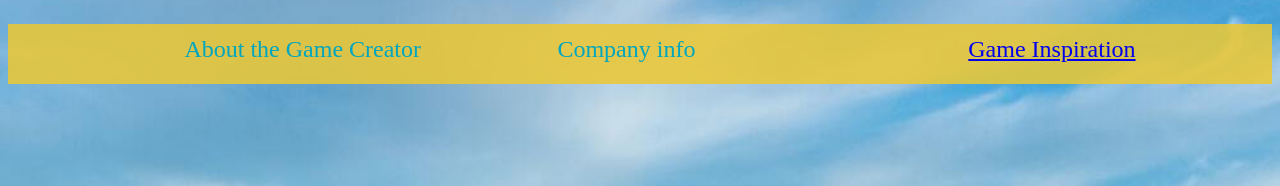
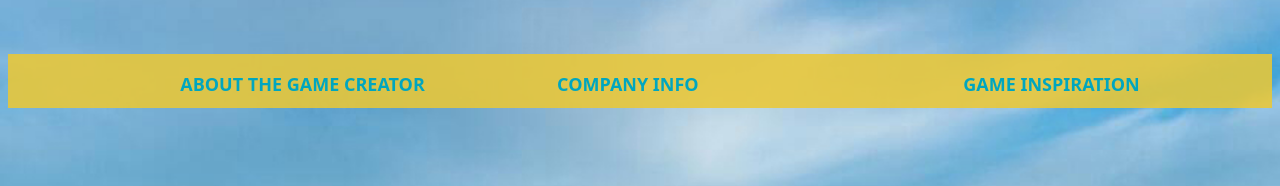
Before and after one commit to 2022-Spring-Cohort/donut-maker-AveryCS, a website: page index.html in a window 1280 px wide. Shown: the top 186 px of the page. Drawn offline with Linux system fonts and the light colour scheme.

Commit message:
header links looking good

```diff
--- a/css/style.css
+++ b/css/style.css
@@ -18,7 +18,7 @@ body{
 }
 
 .topButtons{
-    padding-top: .5em;
+    padding-top: 1em;
     display: flex;
     justify-content: center;
     justify-content: space-evenly;
@@ -27,8 +27,23 @@ body{
     color: #00a6bf;
     height: 2em;
     font-size: x-large;
+    font-family: system-ui,-apple-system,system-ui,"Segoe UI",Roboto,Ubuntu,"Helvetica Neue",sans-serif;
+  font-size: 18px;
+  font-weight: 600;
+  margin-top: 3em;
 }
 
+.cookieLink a:visited{
+  color: #00a6bf;
+  text-decoration: none;
+
+}
+
+.cookieLink {
+  color: #00a6bf;
+  text-decoration: none;
+
+}
 .portfolioGithubLink{
     display: flex;
     justify-content: center;
@@ -74,6 +89,11 @@ body{
     border-radius: 25px;
     border: 5px solid #0a7224;
     padding: 20px;
+  color: #0a7224;
+  font-family: system-ui,-apple-system,system-ui,"Segoe UI",Roboto,Ubuntu,"Helvetica Neue",sans-serif;
+  font-size: 18px;
+  font-weight: 600;
+
 
 
 
--- a/index.html
+++ b/index.html
@@ -12,15 +12,15 @@
     <header>
       <nav >
         <ul class ="topButtons">
-          <li class="aboutMeLink">About the Game Creator</li>
-          <li> <a id="companyInfoButton" class ="companyButton">Company info</button></li>
+          <li class="aboutMeLink">ABOUT THE GAME CREATOR</li>
+          <li> <a id="companyInfoButton" class ="companyButton">COMPANY INFO</button></li>
           <div id="myModal" class="companyModal">
             <div class="modalContent">
               <span class="companyClose">&times;</span>
               <p>Here is some information about the company. This company is great</p>
             </div>
           </div>
-           <a href = "https://cookie-clicker.co"/><li class ="addressButton">Game Inspiration</button></li></a>
+           <a class = "cookieLink" href = "https://cookie-clicker.co"/target="_blank"><li class ="addressButton">GAME INSPIRATION</button></li></a>
 
         </ul>
       </nav>
```
